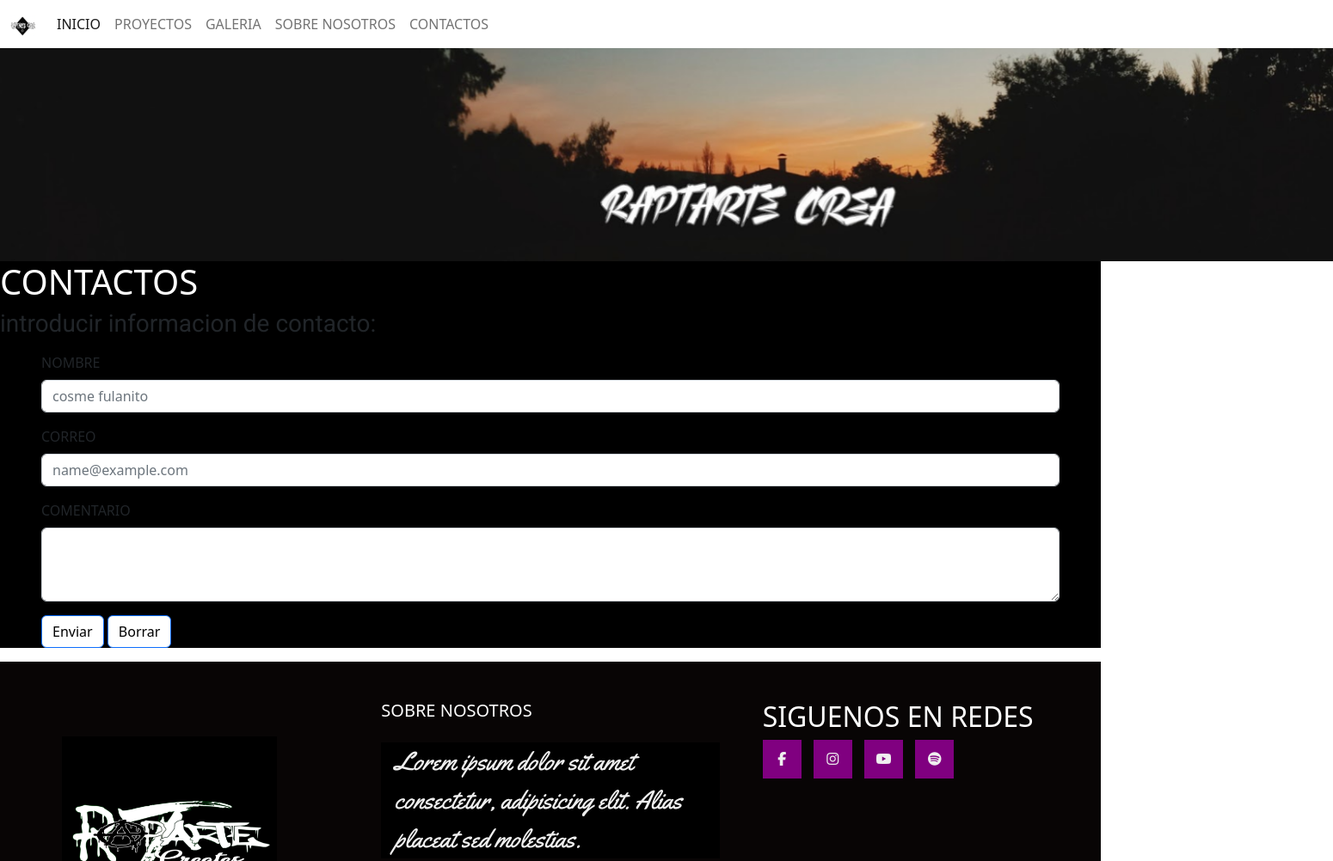
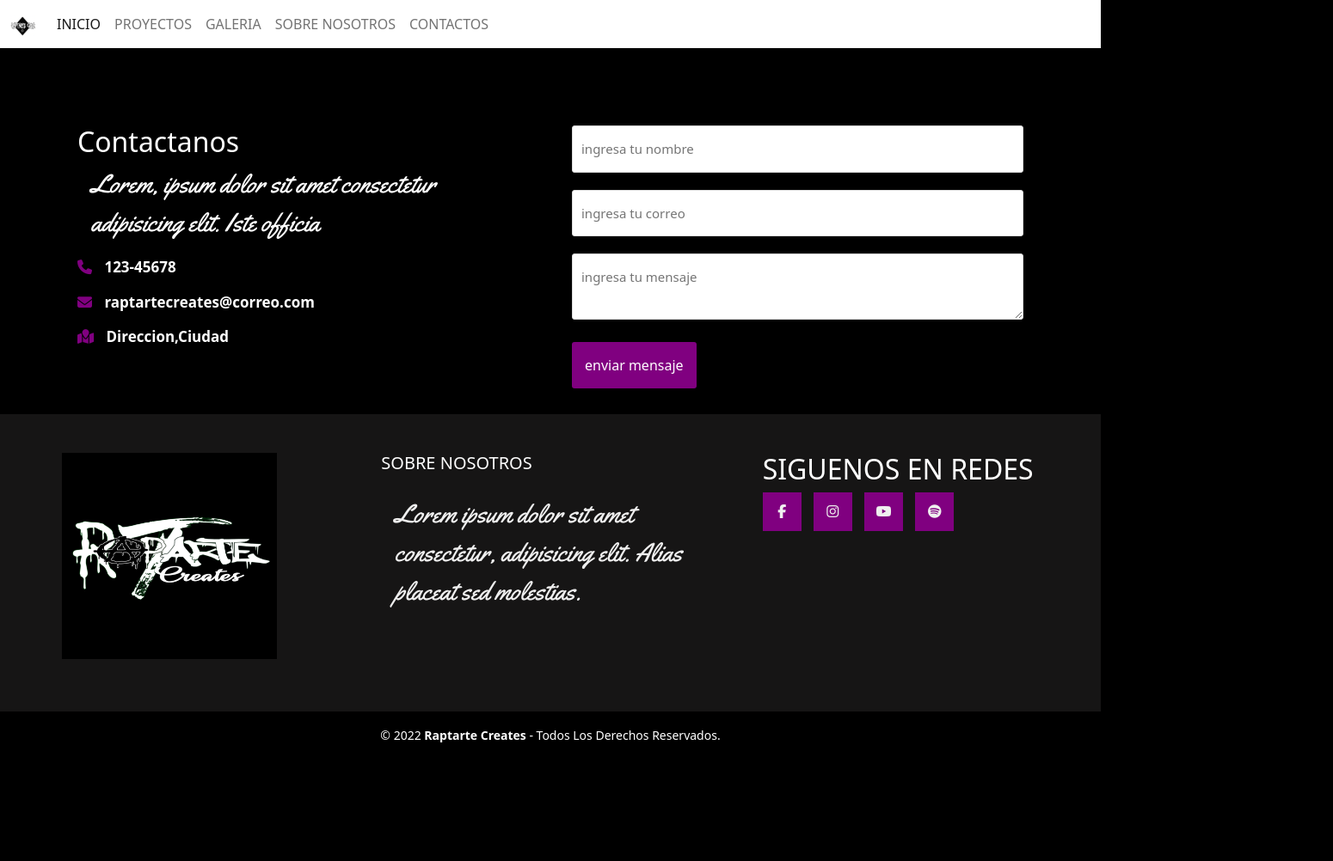
Before and after one commit to AndresDelgadoCabello/Raptartecreates, a website: page pages/contactos.html in a window 1280 px wide. Shown: the top 1002 px of the page at 86% size, 1550 px wide, since content can reach past the window. After the commit the page ends 882 px from the top, so only its background shows below. Drawn offline with nearby package versions, Linux system fonts and the light colour scheme.

Commit message:
actualizacion contactos

```diff
--- a/pages/contactos.html
+++ b/pages/contactos.html
@@ -43,31 +43,32 @@
                     </li>
                 </ul>
             </div>
-            </div>
+        </div>
         </nav>
     </header>
     <main>
-        <img class="main__logo" src="../resources/logo-raptarte.png" alt="imagen paisaje con logo">
-        <h1>CONTACTOS</h1>
-        <h3>introducir informacion de contacto:</h3>
-        <section class="mx-5 mt-3">
-        <div class="mb-3">
-            <label for="exampleFormControlInput1" class="form-label">NOMBRE</label>
-            <input type="email" class="form-control" id="exampleFormControlInput1" placeholder="cosme fulanito">
+        <div class="contacto">
+            <div class="contacto__primer">
+                <h2>Contactanos</h2>
+                <p>Lorem, ipsum dolor sit amet consectetur adipisicing elit. Iste officia
+                </p>
+                <a href="#"><i class="fa fa-phone">
+                </i>  123-45678</a>
+                <a href="#"><i class="fa fa-envelope">
+                </i>  raptartecreates@correo.com</a>
+                <a href="#"><i class="fa fa-map-marked">
+                </i>  Direccion,Ciudad</a>
+            </div>
+            <form action="#">
+                <input type="text" name="nombre"
+                placeholder="ingresa tu nombre" class="contacto__datos">
+                <input type="email" name="email"
+                placeholder="ingresa tu correo" class="contacto__datos">
+                <textarea name="mensaje" placeholder="ingresa tu mensaje" ></textarea>
+                <input type="submit" name="enviar"
+                value="enviar mensaje" class="contacto__boton">
+            </form>
         </div>
-        <div class="mb-3">
-            <label for="exampleFormControlInput1" class="form-label">CORREO</label>
-            <input type="email" class="form-control" id="exampleFormControlInput1" placeholder="name@example.com">
-        </div>
-        <div class="mb-3">
-            <label for="exampleFormControlTextarea1" class="form-label">COMENTARIO</label>
-            <textarea class="form-control" id="exampleFormControlTextarea1" rows="3"></textarea>
-        </div>
-        <div class="d-grid gap-2 d-md-block my-3">
-            <button class="btn btn-primary btn__color" type="button">Enviar</button>
-            <button class="btn btn-primary btn__color" type="button">Borrar</button>
-        </div>
-    </section>
     </main>
     <footer class="footer">
         <div class="footer__pie">
@@ -79,7 +80,6 @@
                 </figure>
             </div class="footer__logo">
             <div class="footer__text"><h2>SOBRE NOSOTROS</h2>
-                <p>Lorem ipsum dolor sit amet consectetur, adipisicing elit. Alias placeat sed molestias.</p>
                 <p>Lorem ipsum dolor sit amet consectetur, adipisicing elit. Alias placeat sed molestias.</p>
             </div>
             <div>
@@ -95,7 +95,7 @@
         <div class="footer__derechos">
             <small>&copy; 2022 <b>Raptarte Creates</b> - Todos Los Derechos Reservados.</small>
         </div>
-        </footer>
+    </footer>
     <!-- JavaScript Bundle with Popper -->
 <script src="https://cdn.jsdelivr.net/npm/bootstrap@5.2.0/dist/js/bootstrap.bundle.min.js" integrity="sha384-A3rJD856KowSb7dwlZdYEkO39Gagi7vIsF0jrRAoQmDKKtQBHUuLZ9AsSv4jD4Xa" crossorigin="anonymous"></script>
 </body>
--- a/scss/styles.scss
+++ b/scss/styles.scss
@@ -1,6 +1,9 @@
 *{
     margin: 0px;
     padding: 0px;
+}
+body{
+    background-color: black;
 }
 
 h1{
@@ -180,9 +183,12 @@ ol{
 .galery__img{
     width: 75%;
 }
+
+// footer //
+
 .footer{
     width:100%;
-    background-color: rgb(8, 5, 5);
+    background-color: rgb(22, 21, 21);
 
     .footer__pie{
         display:grid;
@@ -205,12 +211,14 @@ ol{
     }
     .footer__text h2{
         color: white;
+        background-color:  rgb(22, 21, 21);;
         margin-bottom: 25px;
         font-size: 20px;
     }
     .footer__text p{
         color: #efefef;
         margin-bottom: 10px;
+        background-color:  rgb(22, 21, 21);;
     }
     .footer__redes a{
         display: inline-block;
@@ -234,3 +242,68 @@ ol{
         color: white;
     }
 }
+
+// contactos //
+
+.contacto{
+    width: 100%;
+    max-width: 1100px;
+    margin: auto;
+    display: grid;
+    grid-template-columns: repeat(2,1fr);
+    grid-gap: 50px;
+    margin-top: 90px;
+
+    .contacto h2{
+        margin-bottom: 15px;
+        font-size: 35px;
+    }
+    .contacto p{
+        font-size: 17px;
+        line-height: 1.6;
+        margin-bottom: 30px;
+    }
+    .contacto__datos ,textarea{
+        width: 100%;
+        padding: 15px 10px;
+        font-size: 15px;
+        border: 1px solid #dbdbdb;
+        margin-bottom: 20px;
+        border-radius: 3px;
+        outline: 0px;
+    }
+    .contacto__datos form textarea{
+        max-width: 530px;
+        min-width: 530px;
+        min-height: 140px;
+        max-height: 150px;
+    }
+    .contacto__boton{
+        padding: 15px;
+        font-size: 16px;
+        border: none;
+        outline: 0px;
+        background: purple;
+        color: white;
+        border-radius: 3px;
+        cursor: pointer;
+        transition: all 300ms ease;
+        margin-bottom: 30px;
+    }
+    .contacto__boton :hover{
+        background: black;
+    }
+}
+.contacto a{
+    font-size: 17px;
+    display: inline-block;
+    text-decoration: none;
+    width: 100%;
+    margin-bottom: 15px;
+    color: white;
+    font-weight: 700;
+}
+.contacto a i{
+    color: purple;
+    margin-right: 10px;
+}
```
Also changed, not shown: css/styles.css.
